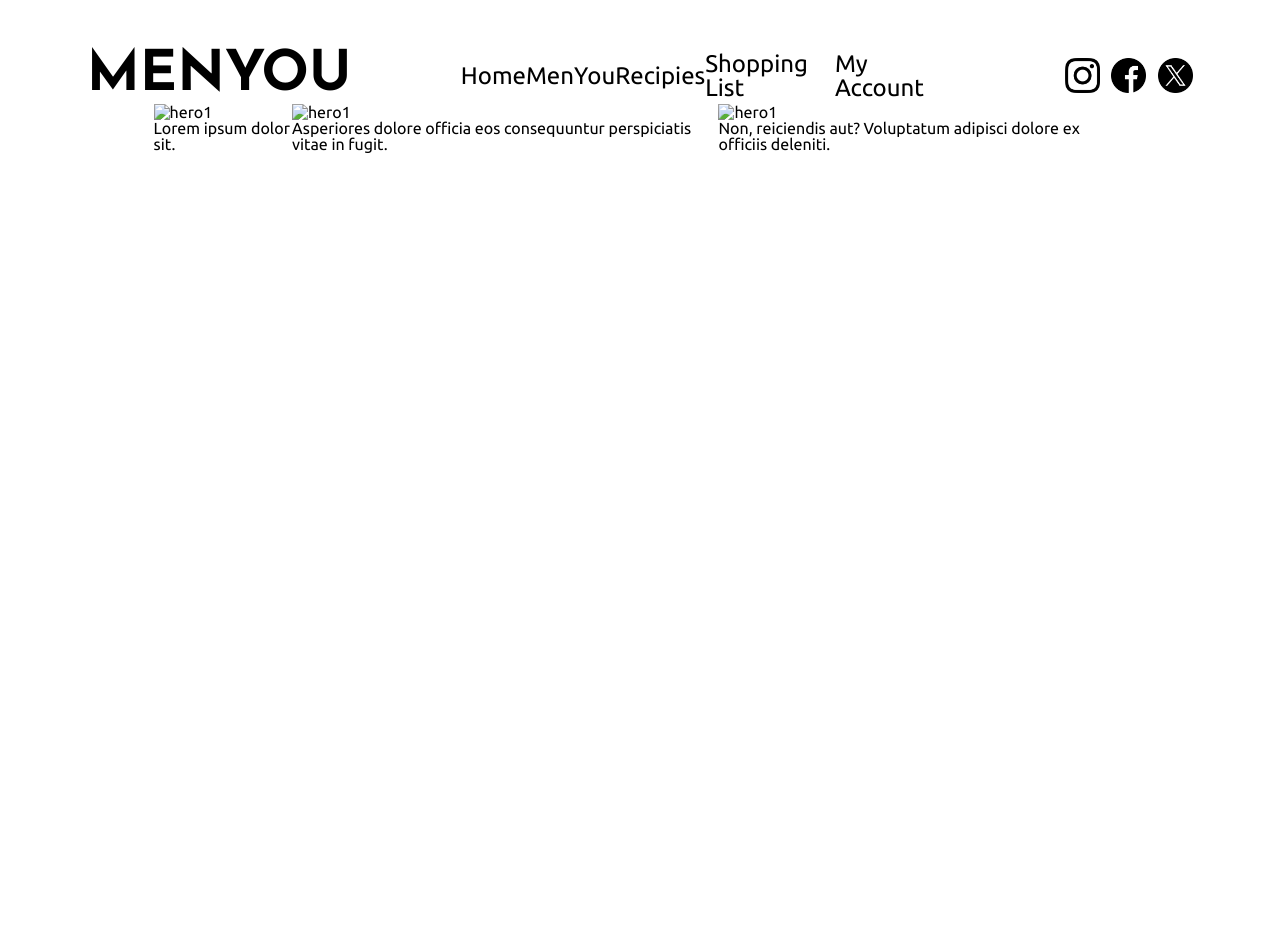
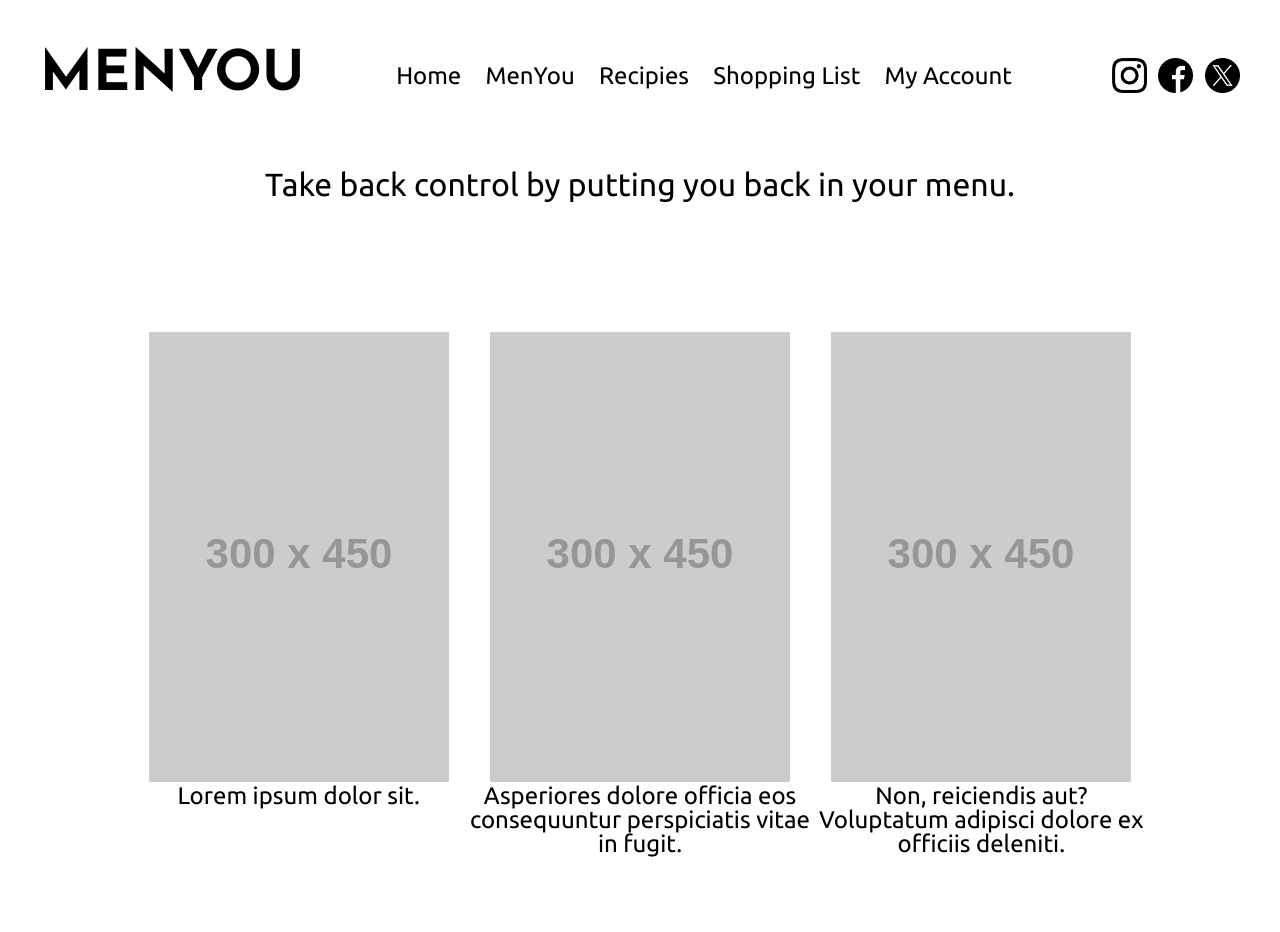
Before and after one commit to maxpollock/menyou, a plain HTML site: page index.html in a window 1280 px wide. Before the commit the page ends 800 px from the top, so only its background shows below. Drawn offline with Linux system fonts and the light colour scheme; placeholder pictures from the web are drawn by us.

Commit message:
changes made to styles.css

```diff
--- a/index.html
+++ b/index.html
@@ -36,22 +36,36 @@
       </div>
     </header>
     <main>
-      <section id="hero-section">
+      <section class="hero-title">
+        <h2>Take back control by putting you back in your menu.</h2>
+      </section>
+      <section id="hero-card-section">
         <div class="hero-card">
-        <img src="" alt="hero1" />
+          <img
+            src="https://placehold.co/300x450/000000/FFFFFF/png"
+            alt="hero1"
+          />
           <h2>Lorem ipsum dolor sit.</h2>
         </div>
+
         <div class="hero-card">
-        <img src="" alt="hero1" />
+          <img
+            src="https://placehold.co/300x450/000000/FFFFFF/png"
+            alt="hero2"
+          />
           <h2>
             Asperiores dolore officia eos consequuntur perspiciatis vitae in
             fugit.
           </h2>
         </div>
         <div class="hero-card">
-        <img src="" alt="hero1" />
+          <img
+            src="https://placehold.co/300x450/000000/FFFFFF/png"
+            alt="hero3"
+          />
           <h2>
-          Non, reiciendis aut? Voluptatum adipisci dolore ex officiis deleniti.
+            Non, reiciendis aut? Voluptatum adipisci dolore ex officiis
+            deleniti.
           </h2>
         </div>
       </section>
--- a/styles.css
+++ b/styles.css
@@ -3,7 +3,8 @@
 }
 
 body {
-  margin: 0 2rem;
+  width: 100%;
+  margin: 0 auto;
   font-family: "Ubuntu", sans-serif;
 }
 
@@ -32,9 +33,9 @@ h1 {
 ul {
   list-style: none;
   display: flex;
-  justify-content: space-evenly;
+  justify-content: space-around;
   align-items: center;
-  width: 40%;
+  width: 50%;
 }
 
 li {
@@ -55,12 +56,36 @@ li:hover {
   transform: scale(1.05);
   text-decoration: underline;
 }
+/* Hero Title */
+.hero-title {
+  width: 100%;
+  text-align: center;
+  margin: 4rem auto 2rem auto;
+}
+
+.hero-title h2 {
+  max-width: 800px;
+  font-size: 2rem;
+  margin: 0 auto;
+}
 
 /* Hero Section */
-#hero-section {
+#hero-card-section {
   width: 80%;
+  height: 700px;
   margin: 0 auto;
   display: flex;
-  justify-content: space-evenly;
+  justify-content: space-around;
   align-items: center;
 }
+
+.hero-card {
+  text-align: center;
+  width: 450px;
+  height: 500px;
+}
+
+.hero-card h2 {
+  max-width: 450px;
+  font-size: 1.5rem;
+}
```
Lines whose indentation alone changed are shown as unchanged.
